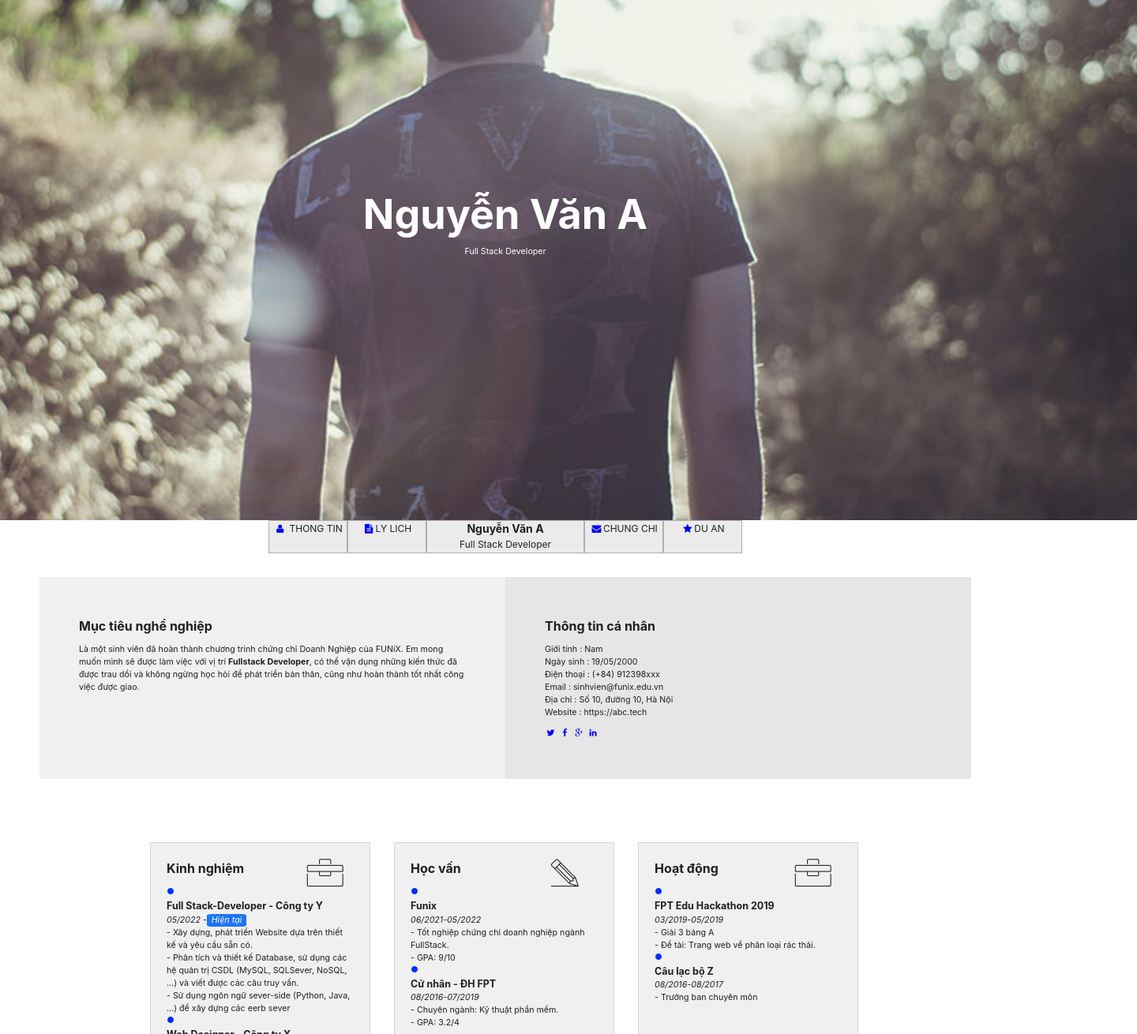
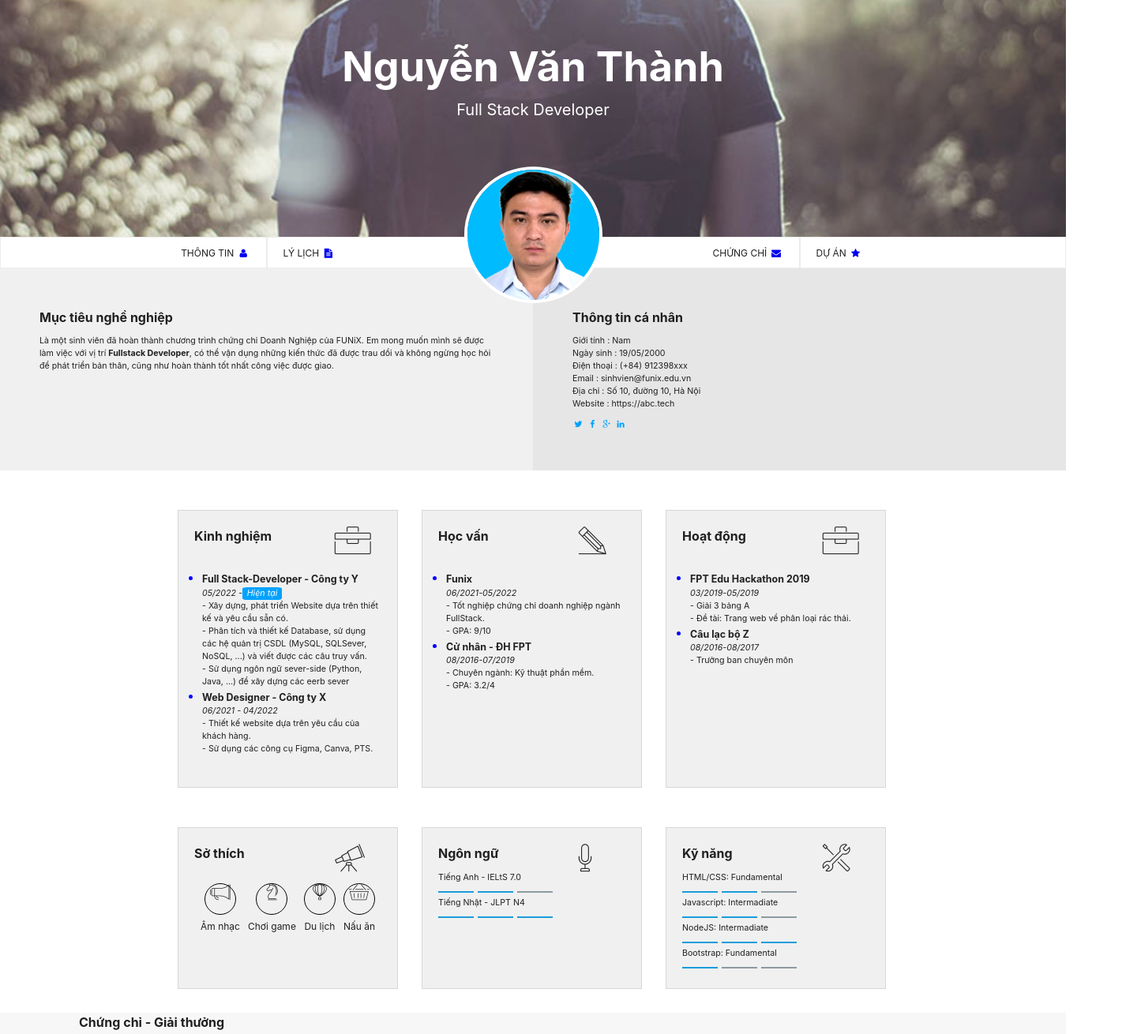
Before and after one commit to ThanhNguyen9321/ThanhNguyen9321.github.io, a plain HTML site: page index.html in a window 1280 px wide. Shown: the part 100-1410 px from the top of the page at 79% size, 1440 px wide, since content can reach past the window. Drawn offline with Linux system fonts and the light colour scheme.

Commit message:
7/7/2023

```diff
--- a/css/style.css
+++ b/css/style.css
@@ -19,12 +19,19 @@ header {
   grid-template-columns: 1fr;
   grid-template-rows: 1fr 100px;
 }
+section {
+  width: 1350px;
+  margin: auto;
+}
 .banner {
+  width: 1350px;
+  margin: auto;
+  max-height: 400px;
+  overflow: hidden;
   justify-content: center;
   display: flex;
   flex-direction: column;
   align-items: center;
-  gap: 12px;
   color: rgb(255, 255, 255);
 }
 .banner-relative {
@@ -32,28 +39,29 @@ header {
 }
 .banner-absolute {
   position: absolute;
+  transform: rotate(50 50);
   text-align: center;
+}
+.banner-img {
+  position: absolute;
+  margin-top: 400px;
 }
 .banner h1 {
   font-size: 52px;
 }
 .nav-bar {
-  display: flex;
-  justify-content: center;
-}
-a {
-  text-decoration: none;
+  display: grid;
+  grid-template-columns: 25% 25% 25% 25%;
 }
 .nav-bar > div {
-  background-color: rgb(235, 235, 235);
-  border: 1px solid rgb(175, 175, 175);
-  text-align: center;
+  padding: 10px 20px;
+  border: 1px solid rgb(236, 236, 236);
+  height: 40px;
   line-height: 20px;
   font-size: 12px;
 }
 .container {
-  margin: auto;
-  padding: 30px 50px;
+  justify-content: center;
   display: grid;
   grid-template-columns: 50% 50%;
 }
@@ -88,6 +96,18 @@ h2 {
   display: grid;
   grid-template-columns: 75% 25%;
 }
+.job-info-item-ul {
+  list-style: disc;
+  margin-left: 10px;
+  margin-top: 20px;
+  margin-bottom: 20px;
+}
+li::marker {
+  color: blue;
+  border: 1px solid white;
+  font-size: 15px;
+}
+
 .job-info-item-thangdiem1 {
   background: #199cdb;
   display: inline-block;
@@ -102,22 +122,12 @@ h2 {
   margin-right: 5px;
   width: 45px;
 }
-.job-info-point {
-  display: inline-block;
-  width: 10px;
-  height: 10px;
-  background-color: rgb(0, 47, 255);
-  border: 1px solid white;
-  border-bottom-right-radius: 50%;
-  border-bottom-left-radius: 50%;
-  border-top-left-radius: 50%;
-  border-top-right-radius: 50%;
-}
 .job-info-ic {
   color: rgb(0, 0, 0);
   font-size: 20px;
-  width: 50px;
-  height: 50px;
+  line-height: 50px;
+  width: 40px;
+  height: 40px;
   border: 1px solid black;
   border-radius: 50%;
 }
@@ -125,6 +135,8 @@ h2 {
   margin-top: 10px;
   display: flex;
   justify-content: center;
+
+  line-height: 30px;
 }
 .job-info-sothich > div {
   text-align: center;
--- a/index.html
+++ b/index.html
@@ -9,32 +9,33 @@
     <title>Assignment 02</title>
   </head>
   <body>
+
     <div class="banner">
       <img class="banner-relative" src="images/banner.jpg" alt="banner" />
       <div class="banner-absolute">
-        <h1>Nguyễn Văn A</h1>
-        <span>Full Stack Developer</span>
+        <h1>Nguyễn Văn Thành</h1>
+        <span style="font-size: 20px;">Full Stack Developer</span>
+      </div>
+      <div class="banner-img">
+        <img src="images/anhthe_nguyenvanthanh.jpg" alt="anhthe_nguyenvanthanh" style="width: 175px;
+        border-radius:50%;
+        border: 4px solid white;"/>
       </div>
     </div>
     <!-- thanhnguyn -->
     <section>
       <nav class="nav-bar">
-        <div style="flex: 0 0 100px">
-          <a href="#"><i class="icon-user"></i> </a>THONG TIN
+        <div style="flex: 0 0 100px; text-align: end;">
+          THÔNG TIN <a href="#"><i class="icon-user"></i> </a>
         </div>
         <div style="flex: 0 0 100px">
-          <a href="#"><i class="icon-doc-text-inv"></i></a>LY LICH
+          LÝ LỊCH <a href="#"><i class="icon-doc-text-inv"></i></a>
         </div>
-
-        <div style="flex: 0 0 200px">
-          <h1>Nguyễn Văn A</h1>
-          <span>Full Stack Developer</span>
+        <div style="flex: 0 0 100px; text-align: end;">
+          CHỨNG CHỈ <a href="#"><i class="icon-mail-alt"></i></a>
         </div>
         <div style="flex: 0 0 100px">
-          <a href="#"><i class="icon-mail-alt"></i></a>CHUNG CHI
-        </div>
-        <div style="flex: 0 0 100px">
-          <a href="#"><i class="icon-star-1"></i></a>DU AN
+          DỰ ÁN <a href="#"><i class="icon-star-1"></i></a>
         </div>
       </nav>
     </section>
@@ -62,10 +63,10 @@
             <li><span>Website</span> : https://abc.tech</li>
           </ul>
           <div style="margin-top: 10px">
-            <i class="icon-twitter" style="color: blue"></i>
-            <i class="icon-facebook" style="color: blue"></i>
-            <i class="icon-gplus" style="color: blue"></i>
-            <i class="icon-linkedin" style="color: blue"></i>
+            <i class="icon-twitter" style="color: #00a2ff"></i>
+            <i class="icon-facebook" style="color: #00a2ff"></i>
+            <i class="icon-gplus" style="color: #00a2ff"></i>
+            <i class="icon-linkedin" style="color: #00a2ff"></i>
           </div>
         </div>
       </div>
@@ -78,15 +79,16 @@
             <h1>Kinh nghiệm</h1>
             <i class="ic-toolbox" style="font-size: 35px"></i>
           </div>
+          <ul class="job-info-item-ul">
+            <li>
               <div>
-            <span class="job-info-point"></span>
                 <h3>Full Stack-Developer - Công ty Y</h3>
                 <i style="display: flex"
                   >05/2022 -
                   <span
                     style="
                       flex: 0 0 50px;
-                  background-color: rgb(31, 116, 245);
+                      background-color: #00a2ff;
                       text-align: center;
                       color: white;
                       border-bottom-right-radius: 12%;
@@ -95,8 +97,7 @@
                       border-top-right-radius: 12%;
                     "
                     >Hiện tại</span
-              ></i
-            >
+                  ></i>
                 <ul>
                   <li>
                     - Xây dựng, phát triển Website dựa trên thiết kế và yêu cầu sẵn
@@ -112,8 +113,9 @@
                   </li>
                 </ul>
               </div>
+            </li>
+            <li>
               <div>
-            <span class="job-info-point"></span>
                 <h3>Web Designer - Công ty X</h3>
                 <i>06/2021 - 04/2022</i>
               <ul>
@@ -121,15 +123,17 @@
                 <li>- Sử dụng các công cụ Figma, Canva, PTS.</li>
               </ul>
               </div>
-        </div>
-
+          </div></li>
+          </ul>
         <div style="margin-top: 20px" class="job-info-item">
           <div class="job-info-item-ic">
             <h1>Học vấn</h1>
             <i class="ic-pencil" style="font-size: 35px"></i>
           </div>
           <div>
-            <span class="job-info-point"></span>
+            <ul class="job-info-item-ul">
+              <li>
+                <div>
                   <h3>Funix</h3>
                   <i>06/2021-05/2022</i>
                   <ul>
@@ -137,13 +141,17 @@
                     <li>- GPA: 9/10</li>
                   </ul>
                 </div>
+              </li>
+              <li>
                 <div>
-            <span class="job-info-point"></span>
                   <h3>Cử nhân - ĐH FPT</h3>
                   <i>08/2016-07/2019</i>
                   <ul>
                     <li>- Chuyên ngành: Kỹ thuật phần mềm.</li>
                     <li>- GPA: 3.2/4</li>
+                  </ul>
+                </div>
+              </li>
             </ul>
           </div>
         </div>
@@ -152,8 +160,9 @@
             <h1>Hoạt động</h1>
             <i class="ic-toolbox" style="font-size: 35px"></i>
           </div>
+          <ul class="job-info-item-ul">
+            <li>
               <div>
-            <span class="job-info-point"></span>
                 <h3>FPT Edu Hackathon 2019</h3>
                 <i>03/2019-05/2019</i>
                 <ul>
@@ -161,14 +170,17 @@
                   <li>- Đề tài: Trang web về phân loại rác thải.</li>
                 </ul>
               </div>
+            </li>
+            <li>
               <div>
-            <span class="job-info-point"></span>
                 <h3>Câu lạc bộ Z</h3>
                 <i>08/2016-08/2017</i>
                 <ul>
                   <li>- Trưởng ban chuyên môn</li>
                 </ul>
               </div>
+            </li>
+          </ul>
         </div>
         <div style="margin-top: 20px" class="job-info-item">
           <div class="job-info-item-ic">
@@ -400,7 +412,7 @@
           <a href="#"
             ><i
               class="icon-facebook-circled"
-              style="color: blue; font-size: 30px"
+              style="color: #00a2ff; font-size: 30px"
             ></i>
           </a>
           Facebook
@@ -409,7 +421,7 @@
           <a href="#"
             ><i
               class="icon-linkedin-circled"
-              style="color: blue; font-size: 30px"
+              style="color: #00a2ff; font-size: 30px"
             ></i> </a
           >Linkedin
         </div>
@@ -417,7 +429,7 @@
           <a href="#"
             ><i
               class="icon-github-circled"
-              style="color: blue; font-size: 30px"
+              style="color: #00a2ff; font-size: 30px"
             ></i> </a
           >Github
         </div>
```
Also changed, not shown: images/anhthe_nguyenvanthanh.jpg (added). Lines whose indentation alone changed are shown as unchanged.
